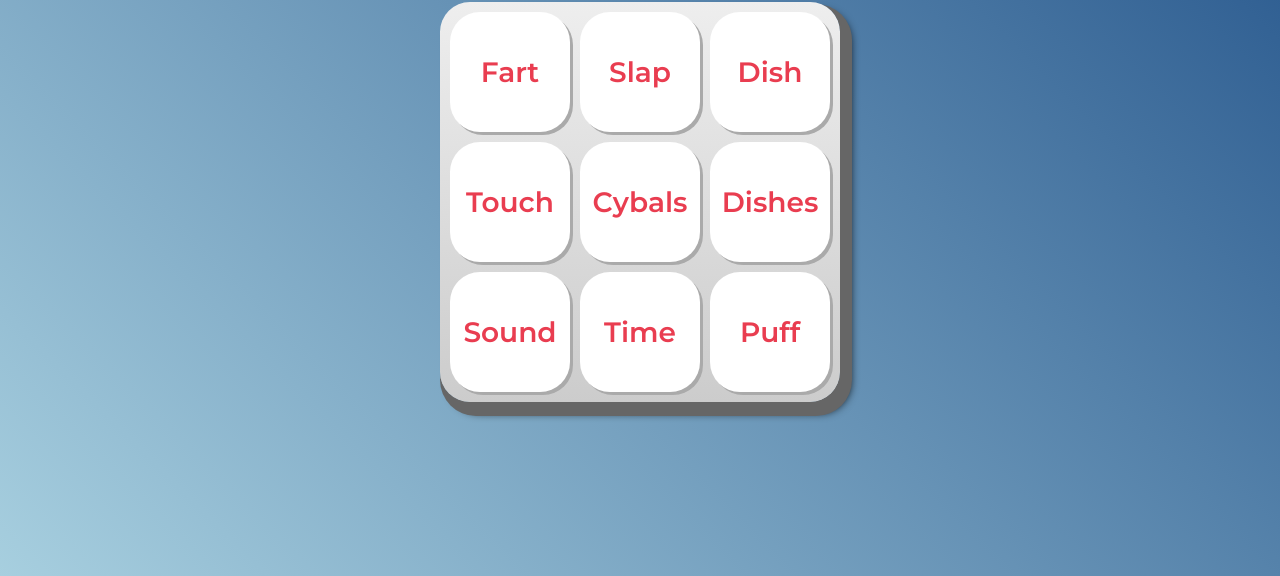
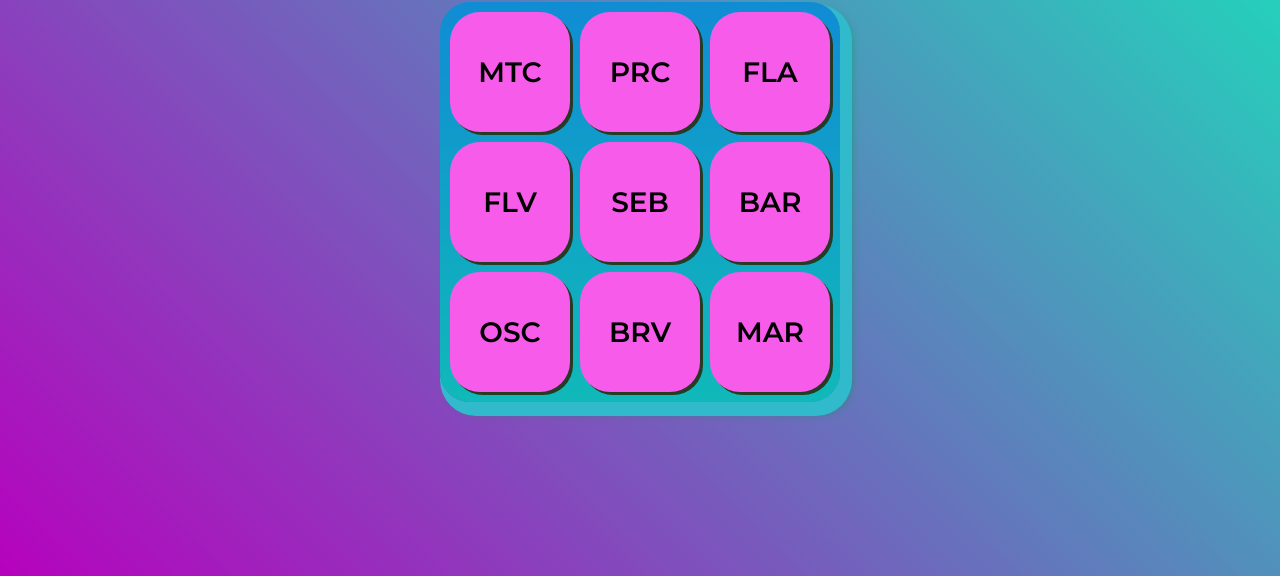
Before and after one commit to gabrielguedes1b/aluramidiGabrielGuedes, a plain HTML site: page index.html in a window 1280 px wide. Shown: the part 224-800 px from the top of the page. Drawn offline with Linux system fonts and the light colour scheme.

Commit message:
mudanças no aluro midi 27/10

```diff
--- a/css/estilos.css
+++ b/css/estilos.css
@@ -1,14 +1,14 @@
 :root {
-  --cinza: #aaa;
-  --vermelha: #e93d50;
+  --cinza: #263a24;
+  --vermelha: #000000;
   --vermelha-escura: #af303f;
-  --branca: #fff;
+  --branca: #f75bea;
   --luz: rgb(229, 255, 0);
 }
 
 body {
   align-items: center;
-  background: linear-gradient(45deg, #a7cfdf 0%,#23538a 100%);
+  background: linear-gradient(45deg, #b602bd 0%,#13e9bb 100%);
   display: flex;
   justify-content: center;
   flex-direction: column;
@@ -23,8 +23,8 @@ h1 {
 }
 
 .teclado {
-  background: linear-gradient(to bottom, #eeeeee 0%,#cccccc 100%);
-  box-shadow: 6px 8px 0 6px #666, 10px 10px 10px #000;
+  background: linear-gradient(to bottom, #108cd4 0%,#10b9b9 100%);
+  box-shadow: 6px 8px 0 6px #31bacc, 10px 10px 10px #0d965d;
   border-radius: 30px;
   display: grid;
   gap: 10px;
--- a/index.html
+++ b/index.html
@@ -11,7 +11,7 @@
     <link rel="preconnect" href="https://fonts.gstatic.com" crossorigin>
     <link href="https://fonts.googleapis.com/css2?family=Montserrat:wght@500;600&display=swap" rel="stylesheet">
 
-    <link rel="icon" type="image/png" href="images/bateria.png">
+    <link rel="icon" type="image/png" href="images/corinthias.png">
     <link rel="stylesheet" href="css/reset.css">
     <link rel="stylesheet" href="css/estilos.css">
 
@@ -21,17 +21,17 @@
     <h1>Alura Midi Gabriel Guedes</h1>
 
     <section class="teclado">
-        <button class="tecla tecla_pom">Fart</button>
-        <button class="tecla tecla_clap">Slap</button>
-        <button class="tecla tecla_tim">Dish</button>
+        <button class="tecla tecla_pom">MTC</button>
+        <button class="tecla tecla_clap">PRC</button>
+        <button class="tecla tecla_tim">FLA</button>
 
-        <button class="tecla tecla_puff">Touch</button>
-        <button class="tecla tecla_splash">Cybals</button>
-        <button class="tecla tecla_toim">Dishes</button>
+        <button class="tecla tecla_puff">FLV</button>
+        <button class="tecla tecla_splash">SEB</button>
+        <button class="tecla tecla_toim">BAR</button>
 
-        <button class="tecla tecla_psh">Sound</button>
-        <button class="tecla tecla_tic">Time</button>
-        <button class="tecla tecla_tom">Puff</button>
+        <button class="tecla tecla_psh">OSC</button>
+        <button class="tecla tecla_tic">BRV</button>
+        <button class="tecla tecla_tom">MAR</button>
     </section>
 
     <audio src="sounds/keyq.wav" id="som_tecla_pom"></audio>
```
Also changed, not shown: images/corinthias.png (added).
